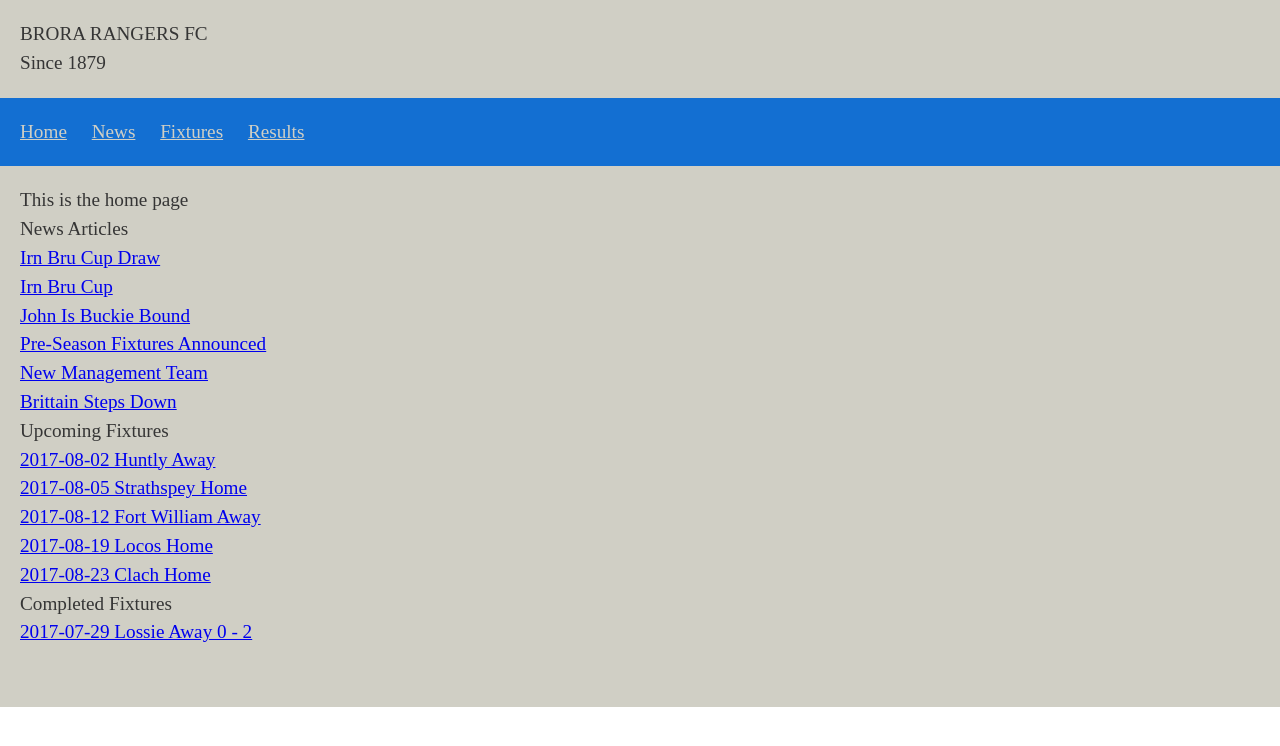
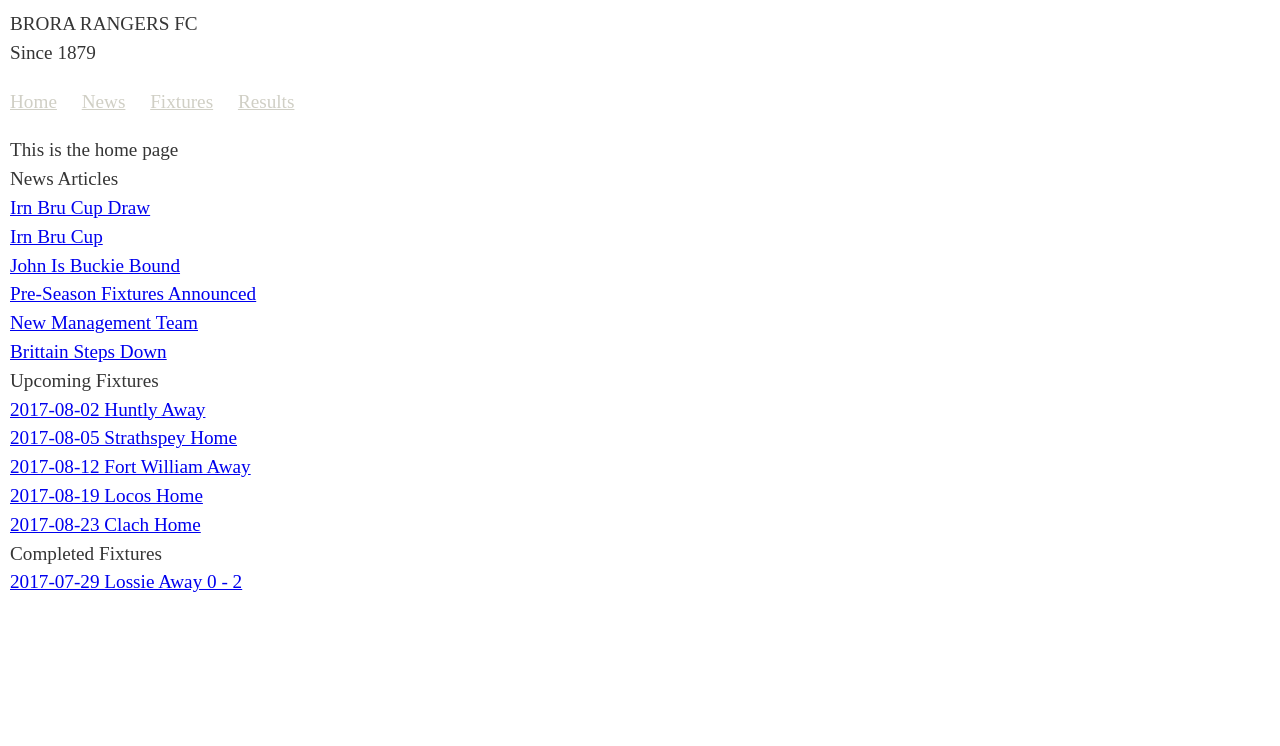
Before and after one commit to ranaldmackay/brfc, a Jekyll site: the page built from index.md, in a window 1280 px wide. Shown: the top 746 px of the page. Built offline with Jekyll 4.4.1, drawn with Linux system fonts in a browser that asks for light colours.

Commit message:
Sync dev and production

```diff
--- a/build/scss/main.scss
+++ b/build/scss/main.scss
@@ -12,12 +12,12 @@ body > * {
   color: #353535;
   font-size: 1.2em;
   line-height: 1.5;
-  padding: 20px;
-  background: #d0cfc5;
+  padding: 10px;
+  background: white;
 }
 
 body nav  {
-  background: #136fd2;
+  background: white;
 }
 
 nav ul {
--- a/css/main.css
+++ b/css/main.css
@@ -50,11 +50,11 @@ body > * {
   color: #353535;
   font-size: 1.2em;
   line-height: 1.5;
-  padding: 20px;
-  background: #d0cfc5; }
+  padding: 10px;
+  background: white; }
 
 body nav {
-  background: #136fd2; }
+  background: white; }
 
 nav ul {
   list-style: none;
```
